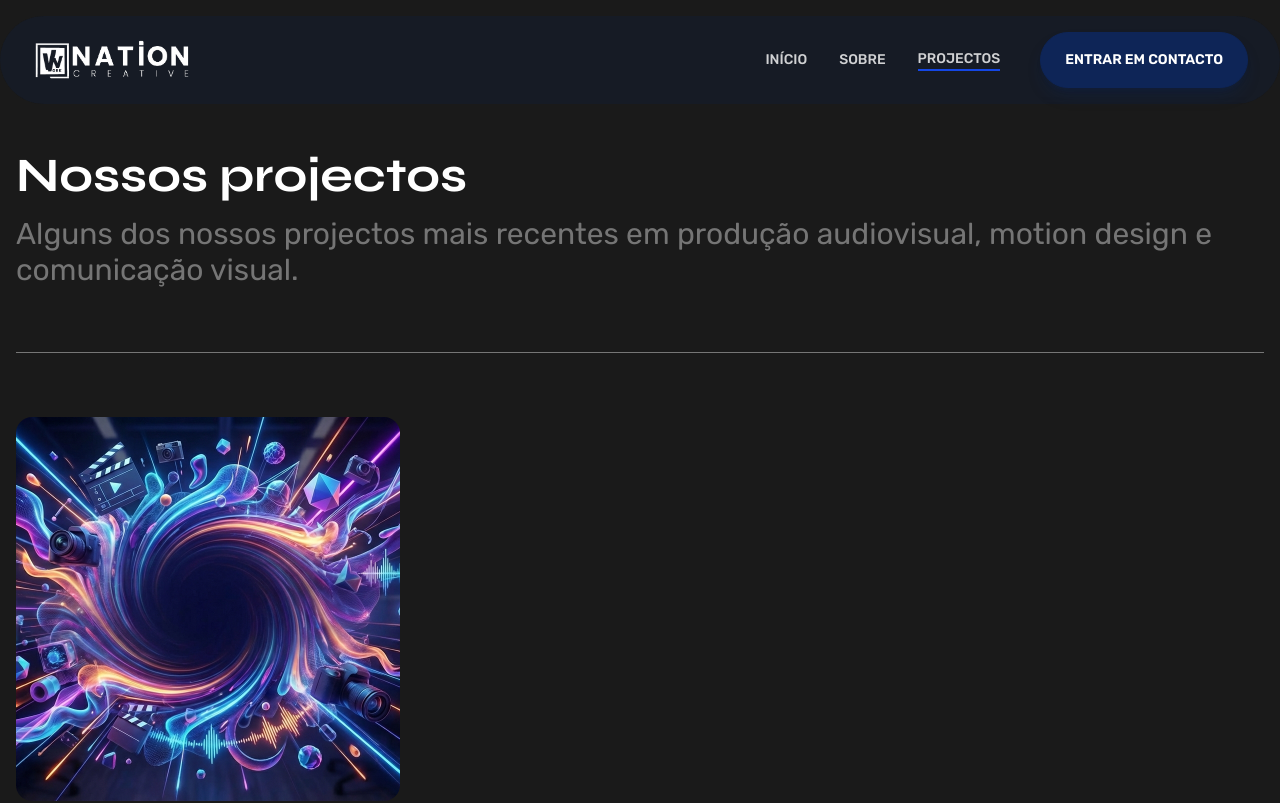
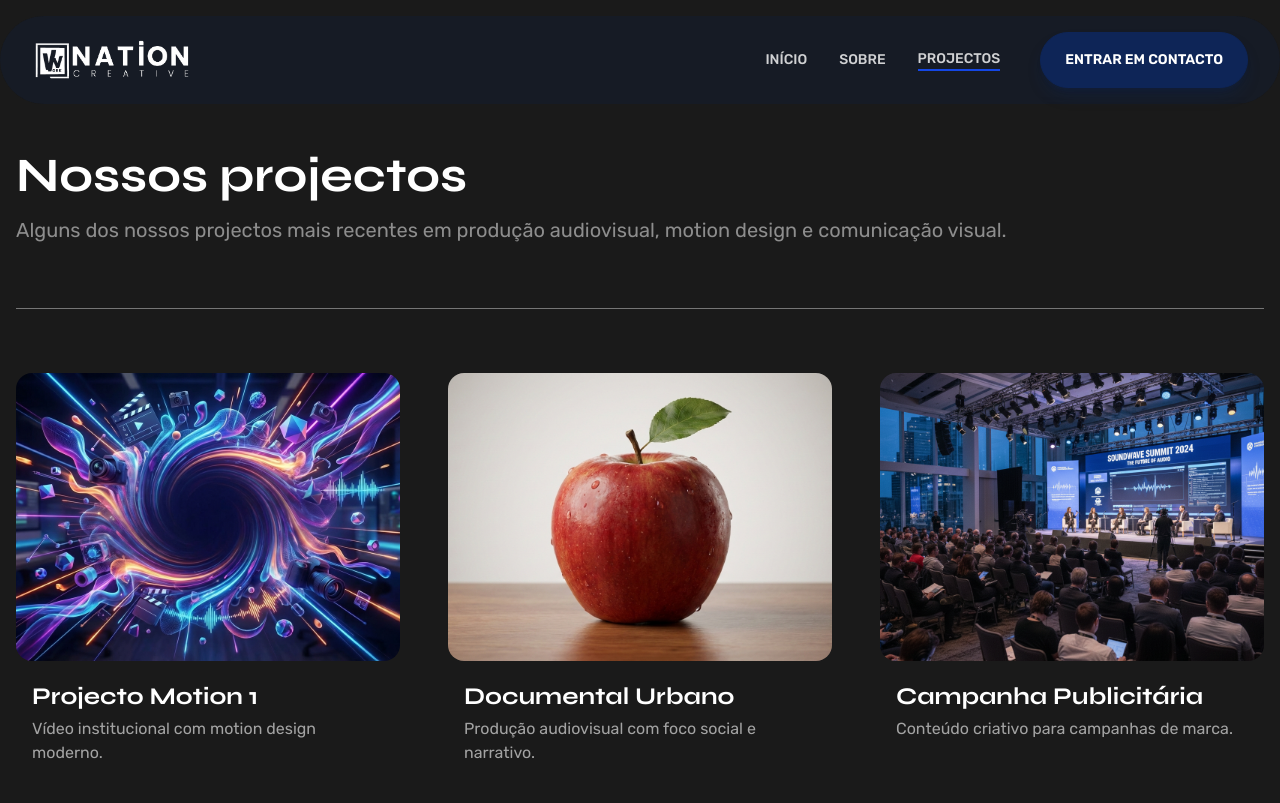
Before and after one commit to joelsilva333/worknation, a Next.js app: page /projects in a window 1280 px wide. Shown: the top 803 px of the page. Built offline with nearby package versions, Linux system fonts and the light colour scheme.

Commit message:
feat: refatora componentes About, Contact Us e Projects, adiciona lógica de navegação e dados de projetos

```diff
--- a/src/app/(home)/about/page.tsx
+++ b/src/app/(home)/about/page.tsx
@@ -21,7 +21,7 @@ export default function About() {
           whileInView={{ opacity: 1, y: 0 }}
           transition={{ duration: 0.7, delay: 0.1 }}
           viewport={{ once: true }}
-          className="text-3xl text-white/40 font-rubik">
+          className="text-xl text-white/50 font-rubik">
           A WorkNation é um estúdio criativo focado em produção audiovisual,
           motion design e comunicação visual para marcas, empresas e produtos
           digitais.
--- a/src/app/(home)/components/Projects.tsx
+++ b/src/app/(home)/components/Projects.tsx
@@ -5,65 +5,13 @@ import Image from "next/image";
 import { motion } from "framer-motion";
 import Link from "next/link";
 import { easeOut } from "framer-motion";
+import { PROJECTS } from "../../data/projects";
 
 const PROJECT_LIMIT = 4;
 
-const projects = [
-  {
-    id: 1,
-    title: "Brand Motion System",
-    client: "WorkNation",
-    work: "Motion Design · Brand Animation",
-    description:
-      "Criação de um sistema de motion para reforço da identidade visual da marca em plataformas digitais.",
-    image: "/images/projects/motion-1.png",
-    link: "#",
-  },
-  {
-    id: 2,
-    title: "Animated Visual Identity",
-    client: "WorkNation",
-    work: "Logo Animation · Motion Branding",
-    description:
-      "Animações dinâmicas aplicadas ao logotipo e elementos gráficos para campanhas institucionais.",
-    image: "/images/projects/motion-2.png",
-    link: "#",
-  },
-  {
-    id: 3,
-    title: "UI Motion for Web Experience",
-    client: "WorkNation",
-    work: "UI Motion · Microinteractions",
-    description:
-      "Desenvolvimento de microinterações e transições animadas para melhorar a experiência do utilizador.",
-    image: "/images/projects/motion-3.png",
-    link: "#",
-  },
-  {
-    id: 4,
-    title: "Social Media Motion Pack",
-    client: "WorkNation",
-    work: "Social Media Motion · Short Animations",
-    description:
-      "Pacote de animações curtas otimizadas para redes sociais e campanhas digitais.",
-    image: "/images/projects/motion-4.png",
-    link: "#",
-  },
-  {
-    id: 5,
-    title: "Explainer Motion Video",
-    client: "WorkNation",
-    work: "Explainer Video · Motion Graphics",
-    description:
-      "Vídeo animado explicativo com foco em storytelling visual e comunicação clara da mensagem.",
-    image: "/images/projects/motion-5.png",
-    link: "#",
-  },
-];
-
 export default function Projects() {
-  const hasMoreProjects = projects.length > PROJECT_LIMIT;
-  const visibleProjects = projects.slice(0, PROJECT_LIMIT);
+  const hasMoreProjects = PROJECTS.length > PROJECT_LIMIT;
+  const visibleProjects = PROJECTS.slice(0, PROJECT_LIMIT);
 
   const containerVariants = {
     hidden: {},
@@ -117,7 +65,7 @@ export default function Projects() {
             key={project.id}
             variants={itemVariants}
             className="max-w-xl w-full rounded-2xl hover:scale-105 transition-all duration-300 hover:bg-gray-200/5 cursor-pointer">
-            <Link href={project.link}></Link>
+            <Link href={`/projects/${project.id}`}>
               <motion.div variants={imageVariants}>
                 <Image
                   src={project.image}
@@ -156,6 +104,7 @@ export default function Projects() {
                   </p>
                 </div>
               </motion.div>
+            </Link>
           </motion.li>
         ))}
       </motion.ul>
--- a/src/app/(home)/contact-us/page.tsx
+++ b/src/app/(home)/contact-us/page.tsx
@@ -19,7 +19,7 @@ export default function ContactUs() {
           whileInView={{ opacity: 1, y: 0 }}
           transition={{ duration: 0.7, delay: 0.1 }}
           viewport={{ once: true }}
-          className="text-3xl text-white/40 font-rubik">
+          className="text-xl text-white/50 font-rubik">
           Para qualquer questão ou colaboração, não hesite em entrar em
           contacto.
         </motion.p>
--- a/src/app/(home)/projects/page.tsx
+++ b/src/app/(home)/projects/page.tsx
@@ -1,10 +1,19 @@
 "use client";
 
+import { useState } from "react";
 import { motion } from "framer-motion";
 import Image from "next/image";
 import Link from "next/link";
+import { PROJECTS } from "../../data/projects";
+
+const ITEMS_PER_PAGE = 6;
 
 export default function Projects() {
+  const [visible, setVisible] = useState(ITEMS_PER_PAGE);
+
+  const visibleProjects = PROJECTS.slice(0, visible);
+  const hasMore = visible < PROJECTS.length;
+
   return (
     <div className="flex w-full flex-col gap-16 items-center min-h-screen px-4">
       <motion.div
@@ -14,16 +23,10 @@ export default function Projects() {
         viewport={{ once: true }}
         className="w-full max-w-7xl flex flex-col gap-4 mt-16">
         <h1 className="text-5xl font-bold font-syne">Nossos projectos</h1>
-
-        <motion.p
-          initial={{ opacity: 0, y: 20 }}
-          whileInView={{ opacity: 1, y: 0 }}
-          transition={{ duration: 0.7, delay: 0.1 }}
-          viewport={{ once: true }}
-          className="text-3xl text-white/40 font-rubik">
+        <p className="text-xl text-white/50 font-rubik">
           Alguns dos nossos projectos mais recentes em produção audiovisual,
           motion design e comunicação visual.
-        </motion.p>
+        </p>
       </motion.div>
 
       <motion.hr
@@ -34,38 +37,48 @@ export default function Projects() {
         className="w-full max-w-7xl border-t border-white/40 origin-left"
       />
 
-      <div className="max-w-7xl w-full mb-32 items-center flex flex-col gap-12">
+      <div className="max-w-7xl w-full mb-32 flex flex-col gap-12">
         <motion.ul
-          initial={{ opacity: 0, y: 20 }}
-          whileInView={{ opacity: 1, y: 0 }}
-          transition={{ duration: 0.8, ease: "easeOut", delay: 0.1 }}
+          initial={{ opacity: 0 }}
+          whileInView={{ opacity: 1 }}
           viewport={{ once: true }}
-          className="flex items-center gap-24 text-white w-full">
-          <li className="max-w-sm w-full hover:scale-105 transition-all duration-300 hover:bg-white/5 rounded-2xl hover:shadow-xl shadow-black/20">
-            <Link
-              href={"/projects/21"}
-              className="w-full">
+          className="grid grid-cols-1 md:grid-cols-2 lg:grid-cols-3 gap-12 w-full">
+          {visibleProjects.map((project) => (
+            <motion.li
+              key={project.id}
+              initial={{ opacity: 0, y: 30 }}
+              animate={{ opacity: 1, y: 0 }}
+              transition={{ duration: 0.5, ease: "easeOut" }}
+              className="hover:scale-105 transition-all duration-300 hover:bg-white/5 rounded-2xl hover:shadow-xl shadow-black/20">
+              <Link href={`/projects/${project.id}`}>
                 <Image
-                src={"/images/projects/motion-1.png"}
-                alt={"Projects WorkNation"}
+                  src={project.image}
+                  alt={project.title}
                   width={1920}
                   height={1080}
-                className="w-full h-96 object-cover rounded-2xl hover:opacity-80 transition-opacity duration-300"
+                  className="w-full h-72 object-cover rounded-2xl"
                 />
 
-              <div className="flex flex-col px-4 py-5">
-                <h3 className="font-syne font-bold text-2xl">Projecto 1</h3>
+                <div className="flex flex-col px-4 py-5 gap-1">
+                  <h3 className="font-syne font-bold text-2xl">
+                    {project.title}
+                  </h3>
                   <p className="font-rubik text-white/60">
-                  Descrição breve do projecto 1.
+                    {project.description}
                   </p>
                 </div>
               </Link>
-          </li>
+            </motion.li>
+          ))}
         </motion.ul>
 
-        <button className="btn-secondary px-6 py-2">
+        {hasMore && (
+          <button
+            onClick={() => setVisible((prev) => prev + ITEMS_PER_PAGE)}
+            className="btn-secondary px-6 py-2 self-center">
             CARREGAR MAIS PROJECTOS
           </button>
+        )}
       </div>
     </div>
   );
--- /dev/null
+++ b/src/app/data/projects.ts
@@ -0,0 +1,53 @@
+type Project = {
+  id: number;
+  slug: string;
+  title: string;
+  description: string;
+  image: string;
+  client: string;
+  work: string;
+  link: string;
+};
+
+export const PROJECTS: Project[] = [
+  {
+    id: 1,
+    slug: "motion-design-1",
+    title: "Projecto Motion 1",
+    description: "Vídeo institucional com motion design moderno.",
+    image: "/images/projects/motion-1.png",
+    client: "WorkNation",
+    work: "Social Media Motion · Short Animations",
+    link: "https://worknation.co/projects/motion-design-1",
+  },
+  {
+    id: 2,
+    slug: "documental-urbano",
+    title: "Documental Urbano",
+    description: "Produção audiovisual com foco social e narrativo.",
+    image: "/images/projects/motion-2.png",
+    client: "Instituição Cultural Urbana",
+    work: "Documentário · Captação e Edição de Vídeo",
+    link: "https://worknation.co/projects/documental-urbano",
+  },
+  {
+    id: 3,
+    slug: "campanha-publicitaria",
+    title: "Campanha Publicitária",
+    description: "Conteúdo criativo para campanhas de marca.",
+    image: "/images/projects/motion-3.png",
+    client: "Marca Comercial",
+    work: "Publicidade · Direção Criativa · Motion Design",
+    link: "https://worknation.co/projects/campanha-publicitaria",
+  },
+  {
+    id: 4,
+    slug: "evento-corporativo",
+    title: "Evento Corporativo",
+    description: "Cobertura audiovisual profissional de evento empresarial.",
+    image: "/images/projects/motion-4.png",
+    client: "Empresa Corporativa",
+    work: "Cobertura de Evento · Vídeo Institucional",
+    link: "https://worknation.co/projects/evento-corporativo",
+  },
+];
```
Also changed, not shown: src/app/(home)/projects/[projectId]/page.tsx (+81 -2 lines). Lines whose indentation alone changed are shown as unchanged.
